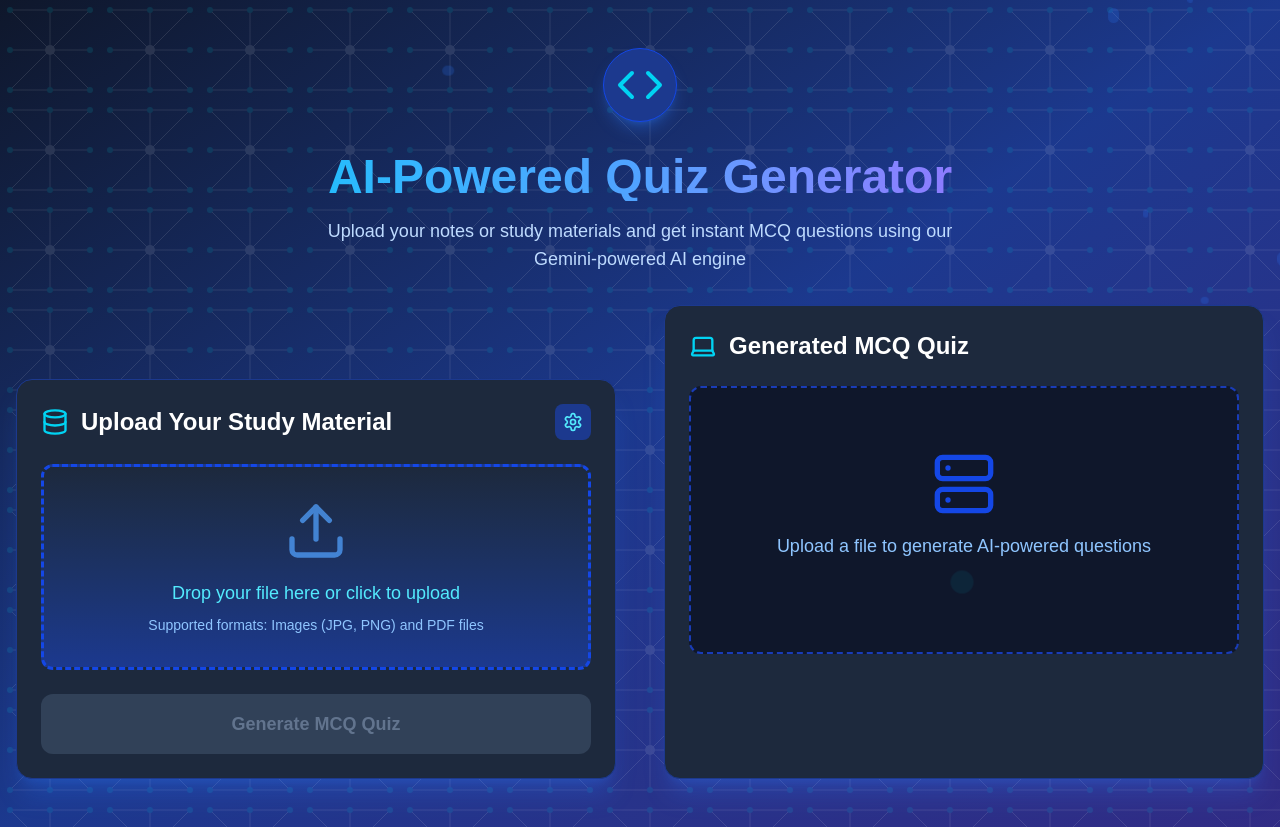
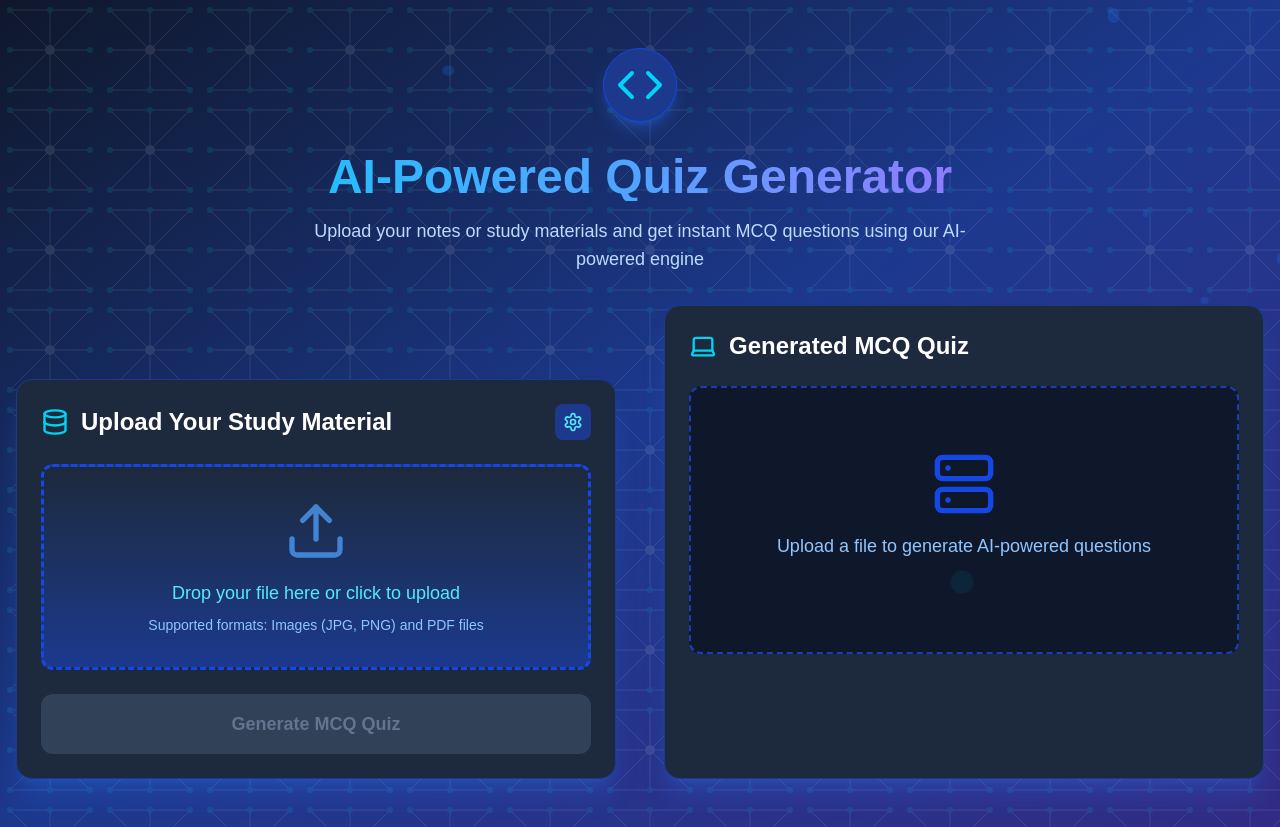
Before and after one commit to ajaygaur01/hackathon, a Next.js app: page /quizbot in a window 1280 px wide. Built offline with nearby package versions, Linux system fonts and the light colour scheme.

Commit message:
Final Changes

```diff
--- a/src/app/quizbot/page.tsx
+++ b/src/app/quizbot/page.tsx
@@ -454,7 +454,7 @@ const parseQuizText = (quizText: string): Question[] => {
             AI-Powered Quiz Generator
           </h1>
           <p className="text-blue-200 text-lg max-w-2xl mx-auto">
-            Upload your notes or study materials and get instant MCQ questions using our Gemini-powered AI engine
+            Upload your notes or study materials and get instant MCQ questions using our AI-powered engine
           </p>
         </div>
 
```
